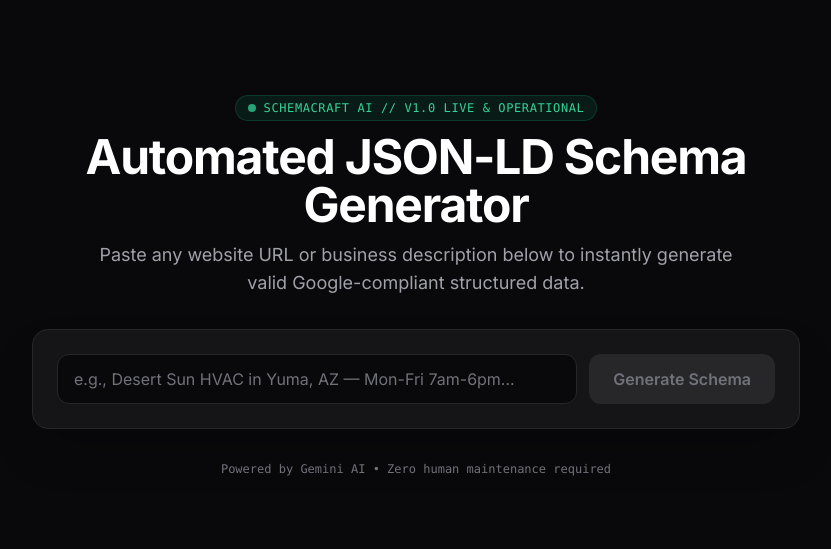
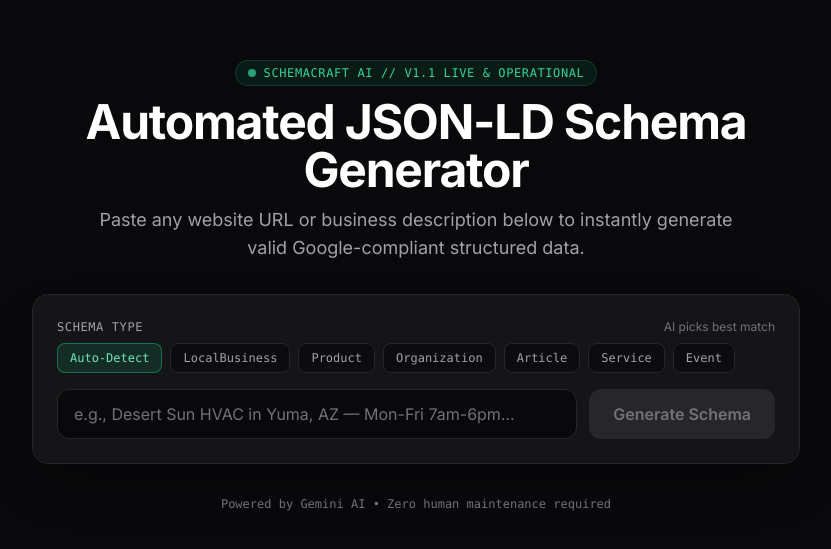
Before and after one commit to rayrivas97-debug/schemacraft-ai, a Next.js app: page / in a window 1280 px wide. Shown: the part 115-664 px from the top of the page, without its empty margins (224-1055 px from the left). Built offline with nearby package versions, Linux system fonts and the light colour scheme.

Commit message:
Update page.tsx

```diff
--- a/app/page.tsx
+++ b/app/page.tsx
@@ -2,12 +2,54 @@
 
 import { useState } from 'react';
 
+const SCHEMA_TYPES = [
+  {
+    id: 'Auto-Detect',
+    label: 'Auto-Detect',
+    placeholder: 'e.g., Desert Sun HVAC in Yuma, AZ — Mon-Fri 7am-6pm...',
+  },
+  {
+    id: 'LocalBusiness',
+    label: 'LocalBusiness',
+    placeholder: 'e.g., Borderline Comfort Cooling, 1450 S 4th Ave, Yuma, AZ, (928) 555-0194...',
+  },
+  {
+    id: 'Product',
+    label: 'Product',
+    placeholder: 'e.g., Iron Wave 24V Portable Boombox — 2.1 Bluetooth speaker, $299 USD, in stock...',
+  },
+  {
+    id: 'Organization',
+    label: 'Organization',
+    placeholder: 'e.g., SchemaCraft AI — Automated JSON-LD schema generator at schemacraft-ai-phi.vercel.app...',
+  },
+  {
+    id: 'Article',
+    label: 'Article',
+    placeholder: 'e.g., Blog post "How JSON-LD Boosts Local SEO" by Ray Rivas, published Nov 23, 2026...',
+  },
+  {
+    id: 'Service',
+    label: 'Service',
+    placeholder: 'e.g., Commercial solar panel recycling & nationwide freight pickup by We Recycle Solar...',
+  },
+  {
+    id: 'Event',
+    label: 'Event',
+    placeholder: 'e.g., Yuma Desert Tech Meetup on Dec 12, 2026 at 6:00 PM, Main Street Hub, Yuma, AZ...',
+  },
+] as const;
+
 export default function Home() {
   const [prompt, setPrompt] = useState('');
+  const [selectedType, setSelectedType] = useState<string>('Auto-Detect');
   const [schema, setSchema] = useState('');
   const [loading, setLoading] = useState(false);
   const [error, setError] = useState('');
   const [copiedMode, setCopiedMode] = useState<'json' | 'script' | null>(null);
+
+  const activeOption =
+    SCHEMA_TYPES.find((t) => t.id === selectedType) || SCHEMA_TYPES[0];
 
   const handleGenerate = async (e: React.FormEvent) => {
     e.preventDefault();
@@ -22,7 +64,7 @@ export default function Home() {
       const res = await fetch('/api/generate', {
         method: 'POST',
         headers: { 'Content-Type': 'application/json' },
-        body: JSON.stringify({ prompt }),
+        body: JSON.stringify({ prompt, schemaType: selectedType }),
       });
 
       const data = await res.json();
@@ -63,7 +105,7 @@ export default function Home() {
         <div className="space-y-3 text-center">
           <div className="inline-flex items-center gap-2 px-3 py-1 rounded-full bg-emerald-500/10 border border-emerald-500/20 text-emerald-400 text-xs font-mono tracking-wider uppercase">
             <span className="w-2 h-2 rounded-full bg-emerald-400 animate-pulse" />
-            SchemaCraft AI // v1.0 Live &amp; Operational
+            SchemaCraft AI // v1.1 Live &amp; Operational
           </div>
           <h1 className="text-4xl sm:text-5xl font-bold tracking-tight text-white">
             Automated JSON-LD Schema Generator
@@ -78,12 +120,45 @@ export default function Home() {
           onSubmit={handleGenerate}
           className="bg-zinc-900/80 border border-zinc-800 rounded-2xl p-4 sm:p-6 shadow-2xl space-y-4"
         >
+          {/* Schema Type Quick-Pick Pills */}
+          <div className="space-y-2">
+            <div className="flex items-center justify-between">
+              <span className="text-xs font-mono text-zinc-400 uppercase tracking-wider">
+                Schema Type
+              </span>
+              <span className="text-xs text-zinc-500">
+                {selectedType === 'Auto-Detect'
+                  ? 'AI picks best match'
+                  : `Forcing @type: ${selectedType}`}
+              </span>
+            </div>
+            <div className="flex flex-wrap gap-2">
+              {SCHEMA_TYPES.map((type) => {
+                const isSelected = selectedType === type.id;
+                return (
+                  <button
+                    key={type.id}
+                    type="button"
+                    onClick={() => setSelectedType(type.id)}
+                    className={`px-3 py-1.5 rounded-lg text-xs font-mono transition cursor-pointer border ${
+                      isSelected
+                        ? 'bg-emerald-500/15 border-emerald-500/50 text-emerald-300'
+                        : 'bg-zinc-950/70 border-zinc-800 text-zinc-400 hover:text-zinc-200 hover:border-zinc-700'
+                    }`}
+                  >
+                    {type.label}
+                  </button>
+                );
+              })}
+            </div>
+          </div>
+
           <div className="flex flex-col sm:flex-row gap-3">
             <input
               type="text"
               value={prompt}
               onChange={(e) => setPrompt(e.target.value)}
-              placeholder="e.g., Desert Sun HVAC in Yuma, AZ — Mon-Fri 7am-6pm..."
+              placeholder={activeOption.placeholder}
               className="flex-1 bg-zinc-950 border border-zinc-800 rounded-xl px-4 py-3 text-zinc-100 placeholder-zinc-500 focus:outline-none focus:ring-2 focus:ring-emerald-500/50 focus:border-emerald-500 transition"
             />
             <button
```
